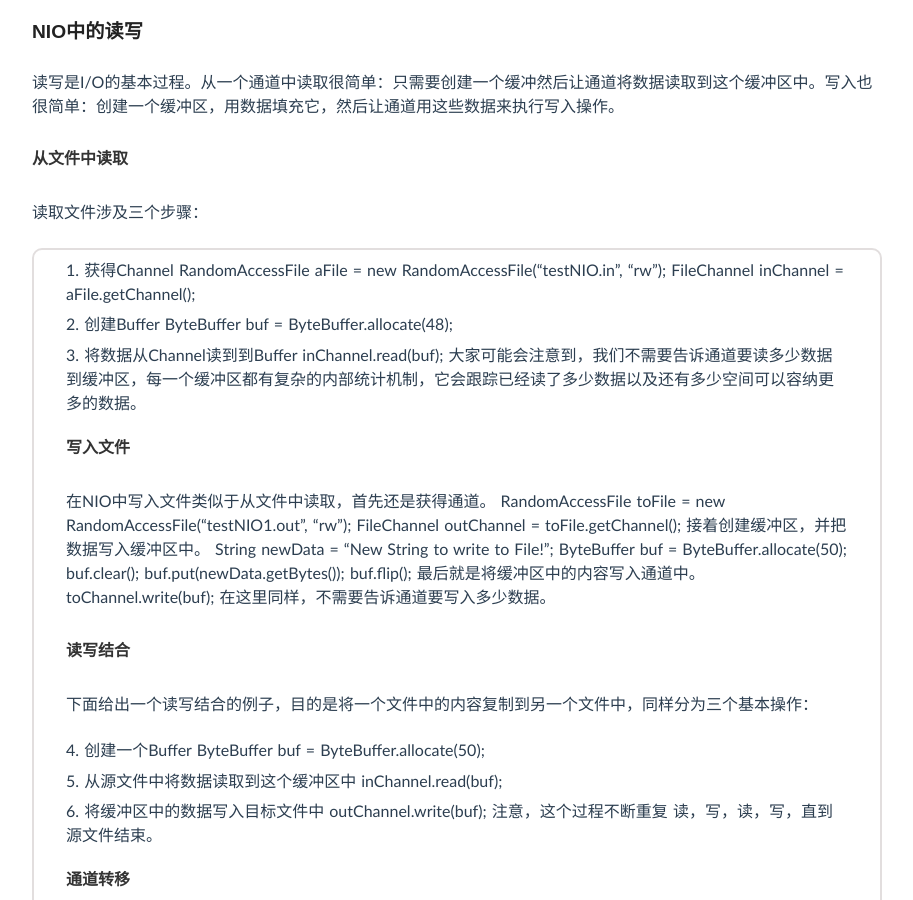
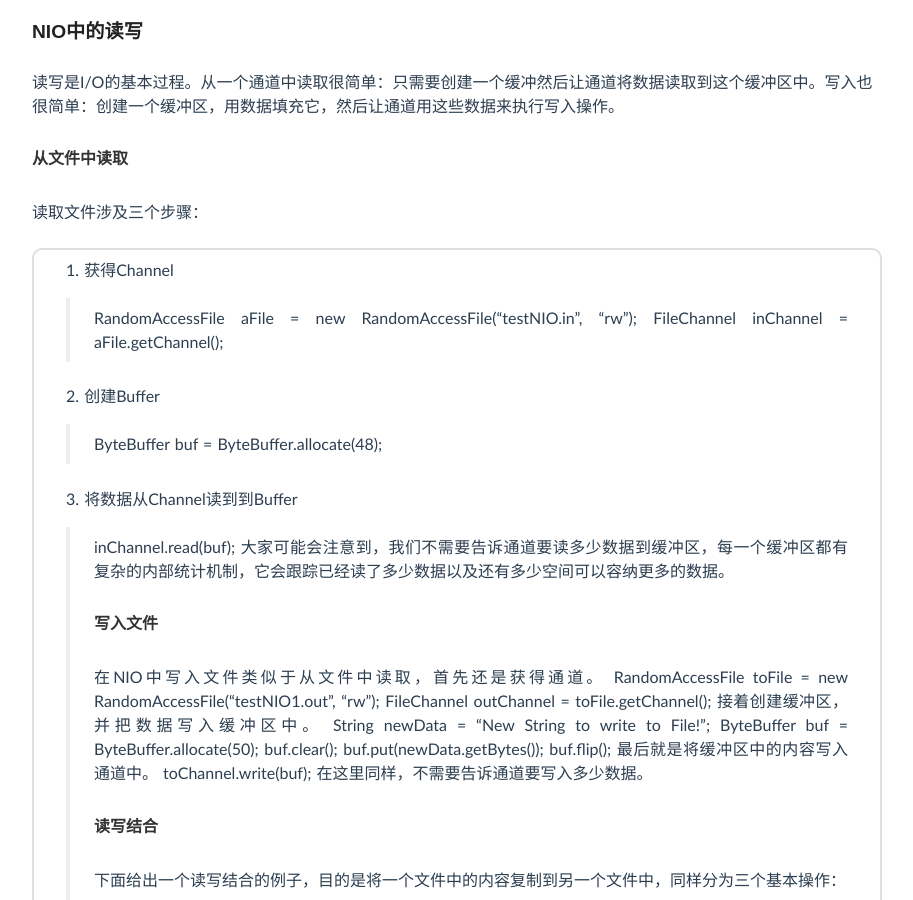
Before and after one commit to jesson20121020/jesson20121020.github.io, a Jekyll site: the page built from _posts/2015-06-27-JAVA NIO.md, in a window 1280 px wide and 900 px high, scrolled down 1844 px. Shown: the whole window, without its empty margins (183-1096 px from the left). Built offline with Jekyll 4.4.1, drawn with Linux system fonts in a browser that asks for light colours; Markdown is read by kramdown in place of the engine named in the settings; comment, search, counter and statistics services are not loaded.

```diff
--- a/_posts/2015-06-27-JAVA NIO.md
+++ b/_posts/2015-06-27-JAVA NIO.md
@@ -46,17 +46,17 @@ NIO的创建目的是为了让java程序员可以实现高速I/O而无需编写
 #### 从文件中读取
 读取文件涉及三个步骤：
 1. 获得Channel
-	RandomAccessFile aFile = new RandomAccessFile("testNIO.in", "rw");
-	FileChannel inChannel = aFile.getChannel();
+> RandomAccessFile aFile = new RandomAccessFile("testNIO.in", "rw");
+> FileChannel inChannel = aFile.getChannel();
 2. 创建Buffer
-ByteBuffer buf = ByteBuffer.allocate(48);
+> ByteBuffer buf = ByteBuffer.allocate(48);
 3. 将数据从Channel读到到Buffer
-inChannel.read(buf);
+> inChannel.read(buf);
   大家可能会注意到，我们不需要告诉通道要读多少数据到缓冲区，每一个缓冲区都有复杂的内部统计机制，它会跟踪已经读了多少数据以及还有多少空间可以容纳更多的数据。
 #### 写入文件
    在NIO中写入文件类似于从文件中读取，首先还是获得通道。
-RandomAccessFile toFile = new RandomAccessFile("testNIO1.out", "rw");
-FileChannel outChannel = toFile.getChannel();
+> RandomAccessFile toFile = new RandomAccessFile("testNIO1.out", "rw");
+> FileChannel outChannel = toFile.getChannel();
 接着创建缓冲区，并把数据写入缓冲区中。
 String newData = "New String to write to File!";
 ByteBuffer buf = ByteBuffer.allocate(50);
```
